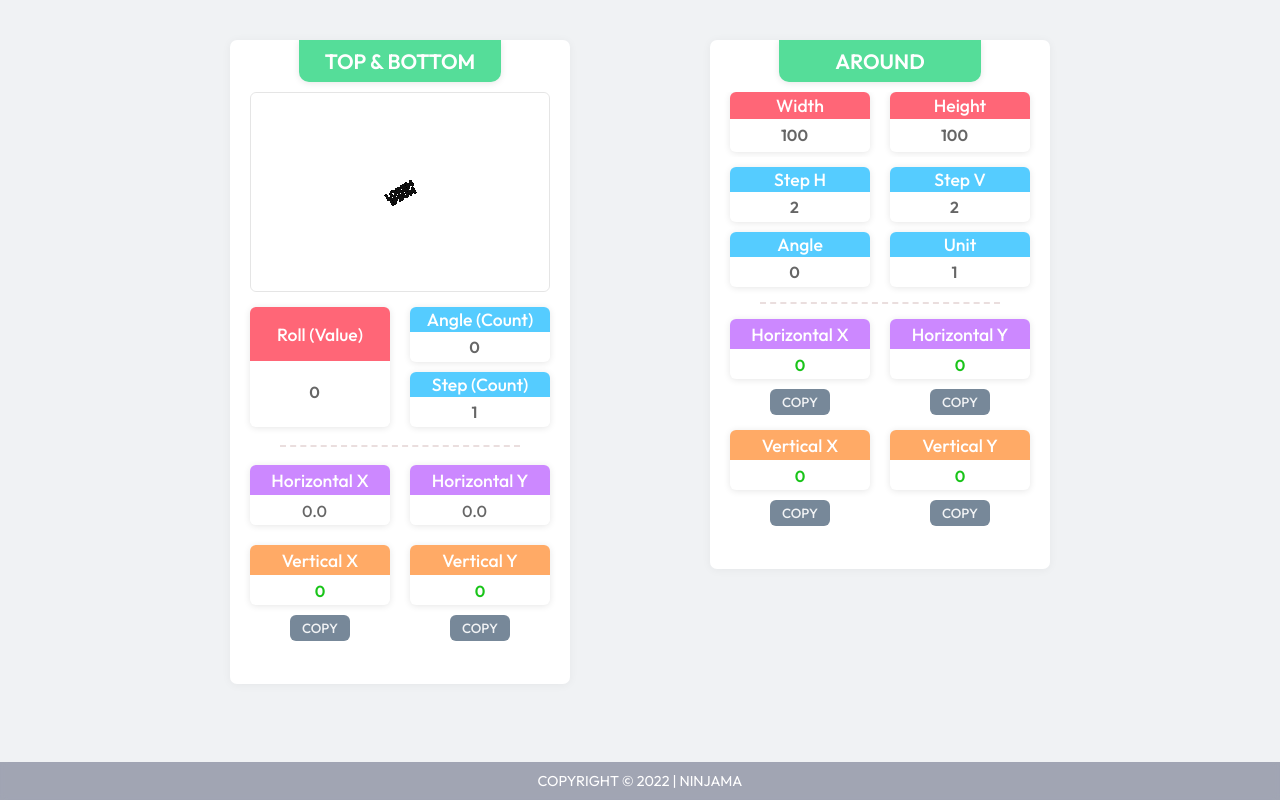
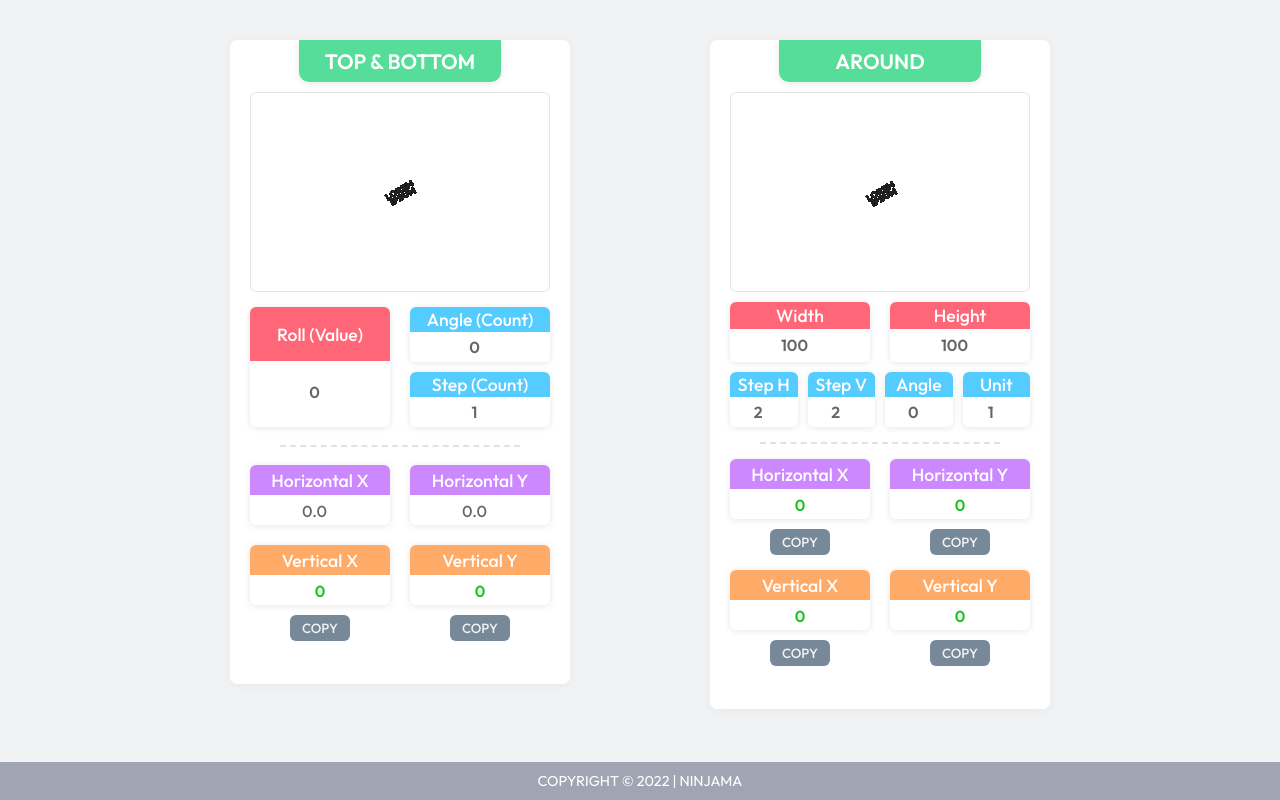
Before and after one commit to samabogbog/Rotary, a plain HTML site: page index.html in a window 1280 px wide. Drawn offline with Linux system fonts and the light colour scheme.

Commit message:
Add files via upload

```diff
--- a/index.html
+++ b/index.html
@@ -18,9 +18,9 @@
             <div class="frame">
                 <div class="title">TOP & BOTTOM</div>
 
-                <div id="preview_box">
-                    <div class="row-box">
-                        <div class="simple-text">LOREM<br>IPSUM</div>
+                <div id="preview_box2">
+                    <div class="row-box2">
+                        <div class="simple-text2">LOREM<br>IPSUM</div>
                     </div>
                 </div>
 
@@ -31,7 +31,7 @@
                         <div class="gridRoll">
                             <div class="rollSub">Roll (Value)</div>
                             <div class="rContent">
-                                <input id="roll_input" type="number" max="2000" min="1" value="0" step="1" oninput="calc2(); preview()"/>
+                                <input id="roll_input" type="number" max="2000" min="1" value="0" step="1" oninput="calc2(); preview2()"/>
                             </div>
                         </div>
                     </div>
@@ -39,13 +39,13 @@
                         <div class="gridCount">
                             <div class="angleSub">Angle (Count)</div>
                             <div class="rContent">
-                                <input id="angle2_input" type="number" max="100" min="-100" value="0" step="1" oninput="calc2(); preview()"/>
+                                <input id="angle2_input" type="number" max="50" min="-50" value="0" step="1" oninput="calc2(); preview2()"/>
                             </div>
                         </div>
                         <div class="gridCount">
                             <div class="stepSub">Step (Count)</div>
                             <div class="rContent">
-                                <input id="step_input" type="number" max="100" min="1" value="1" step="1" oninput="calc2(); preview()"/>
+                                <input id="step_input" type="number" max="100" min="1" value="1" step="1" oninput="calc2(); preview2()"/>
                             </div>
                         </div>
                     </div>
@@ -59,13 +59,13 @@
                     <div class="grid">
                         <div class="hSub">Horizontal X</div>
                         <div class="hContent">
-                            <input id="hx2_input" type="number" max="100" min="-100" value="0.0" step="0.5" oninput="calc2(); preview()"/>
+                            <input id="hx2_input" type="number" max="100" min="-100" value="0.0" step="0.5" oninput="calc2(); preview2()"/>
                         </div>
                     </div>
                     <div class="grid">
                         <div class="hSub">Horizontal Y</div>
                         <div class="hContent">
-                            <input id="hy2_input" type="number" max="100" min="-100" value="0.0" step="0.5" oninput="calc2(); preview()"/>
+                            <input id="hy2_input" type="number" max="100" min="-100" value="0.0" step="0.5" oninput="calc2(); preview2()"/>
                         </div>
                     </div>
 
@@ -98,6 +98,13 @@
         <div class="col-2">
             <div class="frame">
                 <div class="title">AROUND</div>
+
+                <div id="preview_box4">
+                    <div class="row-box4">
+                        <div class="simple-text4">LOREM<br>IPSUM</div>
+                    </div>
+                </div>
+
                 <!-- Enter roll and angle -->
                 <div class="container">
 
@@ -105,7 +112,7 @@
                         <div class="gridRoll-4">
                             <div class="rollSub">Width</div>
                             <div class="rContent">
-                                <input id="width_input" type="number" max="2000" min="1" value="100" step="1" oninput="calc4()"/>
+                                <input id="width_input" type="number" max="2000" min="1" value="100" step="1" oninput="calc4(); preview4()"/>
                             </div>
                         </div>
                     </div>
@@ -113,36 +120,34 @@
                         <div class="gridRoll-4">
                             <div class="rollSub">Height</div>
                             <div class="rContent">
-                                <input id="height_input" type="number" max="2000" min="1" value="100" step="1" oninput="calc4()"/>
+                                <input id="height_input" type="number" max="2000" min="1" value="100" step="1" oninput="calc4(); preview4()"/>
                             </div>
                         </div>
                     </div>
 
-                    <div class="baseBox">
-                        <div class="gridCount">
+                    <div class="baseBox-100">
+                        <div class="gridCount-4">
                             <div class="stepSub">Step H</div>
                             <div class="rContent">
-                                <input id="stepH_input" type="number" max="100" min="1" value="2" step="1" oninput="calc4()"/>
+                                <input id="stepH_input" type="number" max="100" min="1" value="2" step="1" oninput="calc4(); preview4()"/>
                             </div>
                         </div>
-                        <div class="gridCount">
+                        <div class="gridCount-4">
+                            <div class="stepSub">Step V</div>
+                            <div class="rContent">
+                                <input id="stepV_input" type="number" max="100" min="1" value="2" step="1" oninput="calc4(); preview4()"/>
+                            </div>
+                        </div>
+                        <div class="gridCount-4">
                             <div class="angleSub">Angle</div>
                             <div class="rContent">
-                                <input id="angle4_input" type="number" max="20" min="-20" value="0" step="1" oninput="calc4()"/>
+                                <input id="angle4_input" type="number" max="20" min="-20" value="0" step="1" oninput="calc4(); preview4()"/>
                             </div>
                         </div>
-                    </div>
-                    <div class="baseBox">
-                        <div class="gridCount">
-                            <div class="stepSub">Step V</div>
-                            <div class="rContent">
-                                <input id="stepV_input" type="number" max="100" min="1" value="2" step="1" oninput="calc4()"/>
-                            </div>
-                        </div>
-                        <div class="gridCount">
+                        <div class="gridCount-4">
                             <div class="stepSub">Unit</div>
                             <div class="rContent">
-                                <input id="unit_input" type="number" max="10" min="1" value="1" step="1" oninput="calc4()"/>
+                                <input id="unit_input" type="number" max="10" min="1" value="1" step="1" oninput="calc4(); preview4()"/>
                             </div>
                         </div>
                     </div>
--- a/main.js
+++ b/main.js
@@ -35,6 +35,8 @@ function calc2() {
     return HY2;
 }
 
+
+
 function calc4() {
     // Base value
     var wd = document.getElementById("width_input").value
@@ -43,8 +45,7 @@ function calc4() {
     var stepV = document.getElementById("stepV_input").value
     var unit = document.getElementById("unit_input").value
     var angle4 = document.getElementById("angle4_input").value
-    var HX4 = document.getElementById("hx4_result").innerText
-    var HY4 = document.getElementById("hy4_result").innerText
+
     // calc HX
     var hxResult = wd / stepH
     document.getElementById("hx4_result").innerText = hxResult.toFixed(6)
@@ -125,22 +126,21 @@ function copyHY() {
 
 
 
-function preview() {
-    var preview_box = document.getElementById("preview_box");
-    var rowBox = document.getElementsByClassName('row-box');
-    var simpleText = document.getElementsByClassName('simple-text');
+function preview2() {
+    var preview_box = document.getElementById("preview_box2");
+    var rowBox = document.getElementsByClassName('row-box2');
+    var simpleText = document.getElementsByClassName('simple-text2');
     var vx_result = document.getElementById('vx_result').innerText
     var vy_result = document.getElementById('vy_result').innerText
-    var preview_box_width = document.getElementById('preview_box').offsetWidth;
-    var preview_box_height = document.getElementById('preview_box').offsetHeight;
+    var preview_box_width = document.getElementById('preview_box2').offsetWidth;
+    var preview_box_height = document.getElementById('preview_box2').offsetHeight;
 
-
-    preview_box.innerHTML = '<div class="row-box"></div>';
+    preview_box.innerHTML = '<div class="row-box2"></div>';
 
     //rowBox[0].innerHTML += '<div class="simple-text">LOREM<br>IPSUM</div>'
 
     for(i=0; i<30; i++) {
-        rowBox[0].innerHTML += '<div class="simple-text">LOREM<br>IPSUM</div>'
+        rowBox[0].innerHTML += '<div class="simple-text2">LOREM<br>IPSUM</div>'
 /*
         simpleText[i].style.left = (HX2 * i) + 'px';
         simpleText[i].style.top = (HY2 * i) + 'px';
@@ -167,7 +167,56 @@ function preview() {
         rowBox[i].style.left = (preview_box_width/2) - (vx_result * (i-14)) + 'px';
      }
 }
-preview();
+preview2();
+
+function preview4() {
+    var preview_box4 = document.getElementById("preview_box4");
+    var rowBox4 = document.getElementsByClassName('row-box4');
+    var simpleText4 = document.getElementsByClassName('simple-text4');
+    var vx4_result = document.getElementById('vx4_result').innerText
+    var vy4_result = document.getElementById('vy4_result').innerText
+    var HX4 = document.getElementById("hx4_result").innerText
+    var HY4 = document.getElementById("hy4_result").innerText
+    var preview_box_width4 = document.getElementById('preview_box4').offsetWidth;
+    var preview_box_height4 = document.getElementById('preview_box4').offsetHeight;
+
+    preview_box4.innerHTML = '<div class="row-box4"></div>';
+
+    //rowBox[0].innerHTML += '<div class="simple-text">LOREM<br>IPSUM</div>'
+
+    for(i=0; i<30; i++) {
+        rowBox4[0].innerHTML += '<div class="simple-text4">LOREM<br>IPSUM</div>'
+/*
+        simpleText[i].style.left = (HX2 * i) + 'px';
+        simpleText[i].style.top = (HY2 * i) + 'px';
+*/
+    }
+
+    for(x=0; x<15; x++) {
+        simpleText4[x].style.left = (preview_box_width4/2) + (HX4 * x) + 'px';
+
+        simpleText4[x].style.top = (preview_box_height4/2) + (HY4 * x) + 'px';
+    }
+    for(y=15; y<30; y++) {
+        simpleText4[y].style.left = (preview_box_width4/2) - (HX4 * (y-14)) + 'px';
+        simpleText4[y].style.top = (preview_box_height4/2) - (HY4 * (y-14)) + 'px';
+    }
+
+    for(i=0; i<29; i++) {
+        var clone = rowBox4[i].cloneNode(true);
+        preview_box4.append(clone);
+     }
+    for(i=0; i<15; i++) {
+        rowBox4[i].style.top = (preview_box_height4/2) + vy4_result * i + 'px';
+        rowBox4[i].style.left = (preview_box_width4/2) + vx4_result * i + 'px';
+     }
+     for(i=15; i<30; i++) {
+        rowBox4[i].style.top = (preview_box_height4/2) - (vy4_result * (i-14)) + 'px';
+        rowBox4[i].style.left = (preview_box_width4/2) - (vx4_result * (i-14)) + 'px';
+     }
+
+}
+preview4();
 // animate animClass
 var elem = document.getElementsByClassName("notif");
 function anim2() {
--- a/style.css
+++ b/style.css
@@ -1,6 +1,6 @@
 body {
     font-family: 'Outfit';
-    padding: 0;
+    padding: 0 0 20px;
     margin: 0;
     font-weight: 500;
     background: #f0f2f4;
@@ -10,7 +10,7 @@ body {
     flex-wrap: wrap;
     width: 100%;
     max-width: 960px;
-    min-width: 480px;
+    min-width: 380px;
     margin: auto;
 }
 .col-2 {
@@ -23,7 +23,7 @@ body {
     position: relative;
     width: 75%;
     height: 0px;
-    margin: 5px auto;
+    margin: 10px auto 5px;
     border-top: 2px dashed rgba(151, 91, 91, 0.2);
 }
 .line-md {
@@ -69,9 +69,18 @@ body {
 }
 .baseBox {
     display: block;
+    width: 50%;
     position: relative;
-    width: 50%;
     overflow: hidden;
+    box-sizing: border-box;
+}
+
+.baseBox-100 {
+    display: flex;
+    overflow: hidden;
+    width: 100%;
+    padding: 0  5px;
+    box-sizing: border-box;
 }
 .grid {
     display: block;
@@ -95,6 +104,17 @@ body {
     box-shadow: 0 1px 7px rgba(0, 0, 0, 0.1);
     overflow: hidden;
 }
+.gridCount-4 {
+    display: block;
+    position: relative;
+    width: calc(25% - 10px);
+    margin: 5px;
+    height: 55px;
+    background: #fff;
+    border-radius: 6px;
+    box-shadow: 0 1px 7px rgba(0, 0, 0, 0.1);
+    overflow: hidden;
+}
 .gridRoll, .gridRoll-4 {
     display: block;
     position: relative;
@@ -110,7 +130,7 @@ body {
 }
 .gridRoll-4 {
     height: 60px;
-    margin: 0px 10px 5px;
+    margin: 5px 10px;
 }
 .hSub, .vSub {
     display: flex;
@@ -249,7 +269,7 @@ body {
     box-shadow: 0 1px 5px rgba(0, 0, 0, 0.15);
     opacity: 0;
 }
-#preview_box {
+#preview_box2, #preview_box4 {
     position: relative;
     display: block;
     width: 100%;
@@ -261,18 +281,18 @@ body {
     border-radius: 6px;
     margin: 5px auto;
 }
-.simple-text {
+.simple-text2, .simple-text4 {
     display: block;
     position: absolute;
     font-size: 0.55em;
     font-weight: 900;
     line-height: 0.8em;
-    color: #111;
+    color: #222;
     transform: translate(-50%, -50%) rotate(-30deg);
     top: 50%;
     left: 50%;
 }
-.row-box {
+.row-box2, .row-box4 {
     position: absolute;
     width: 100%;
     height: 100%;
@@ -309,7 +329,7 @@ body {
         top: -30px;
     }
 }
-@media screen and (max-width: 680px) {
+@media screen and (max-width: 720px) {
 .col-2 {
 width: 100%;
 padding: 10px;
```
